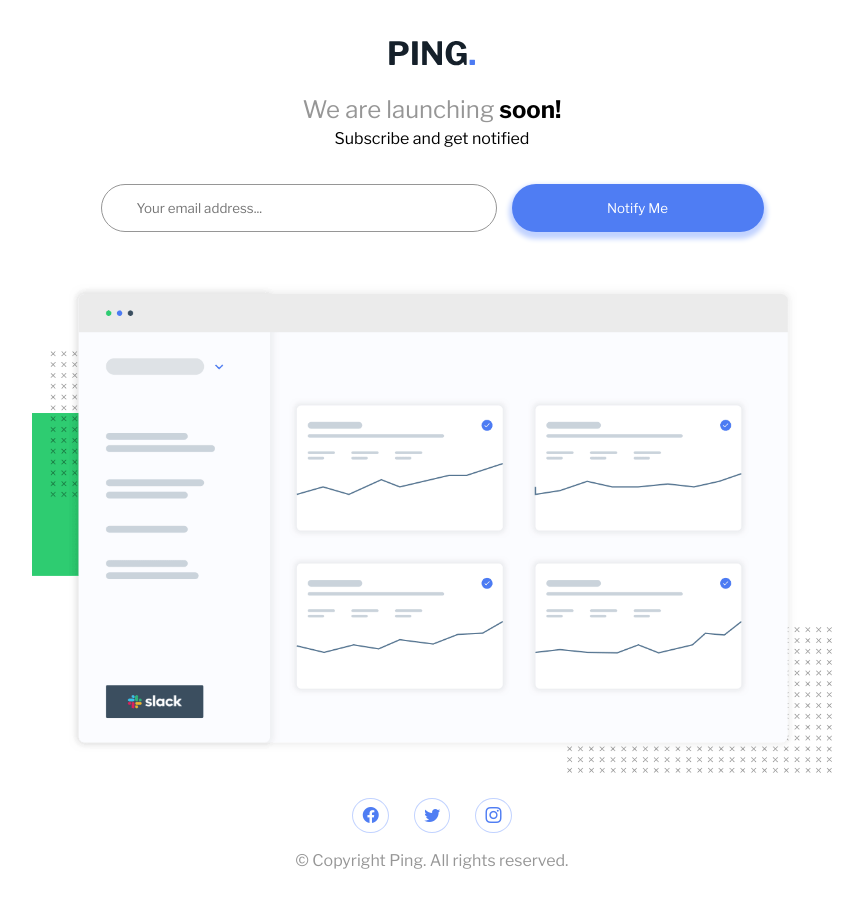
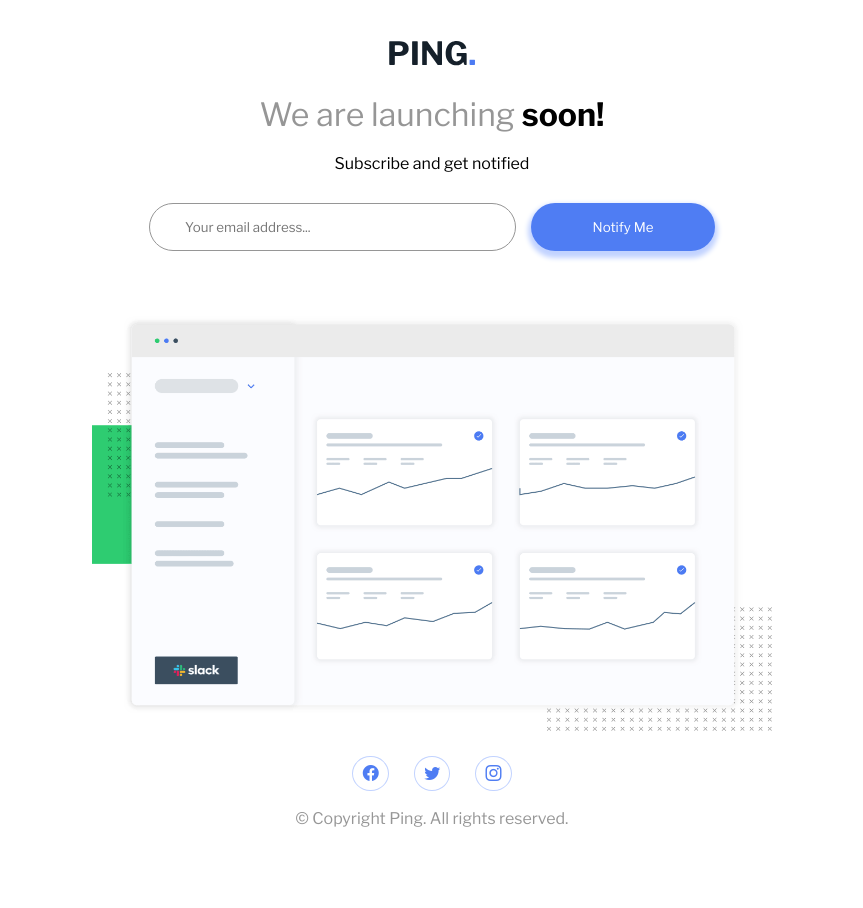
Before and after one commit to Talika-Bajaj/Ping-Coming-Soon-Page, a plain HTML site: page index.html in a window 1280 px wide. Shown: the whole page, without its empty margins (208-1071 px from the left). After the commit the page ends 868 px from the top, so only its background shows below. Drawn offline with nearby package versions, Linux system fonts and the light colour scheme.

Commit message:
Update styles

```diff
--- a/index.html
+++ b/index.html
@@ -22,9 +22,9 @@
       </header>
       <main class="grid-layout">
 
-        <h2><span>We are launching</span> soon!</h2>
+        <h1><span>We are launching</span> soon!</h1>
         <p>Subscribe and get notified</p>
-        <form id="form">
+        <form id="form" method="post">
           <div class="group">
 
             <input type="email" name="email" id="email" placeholder="Your email address...">
--- a/responsive.css
+++ b/responsive.css
@@ -1,6 +1,6 @@
 @media screen and (min-width: 815px) {
     .container {
-        width: 800px;
+        width: 680px;
         /* margin: 25px; */
     }
 
@@ -14,11 +14,11 @@
     }
 
     main p {
-        margin-top: -25px;
+        margin-top: -10px;
     }
 
     #form {
-        grid-template-columns: 55% 35%;
+        grid-template-columns: 60% 30%;
     }
 
     #note {
@@ -26,10 +26,6 @@
         margin-left: 35px;
     }
 
-    #dashboard {
-        margin-top: 22px;
-    }
-
     footer {
         gap: 18px;
     }
```
